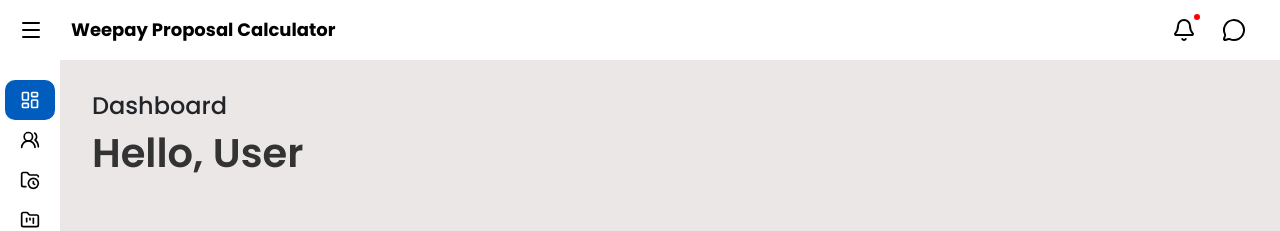
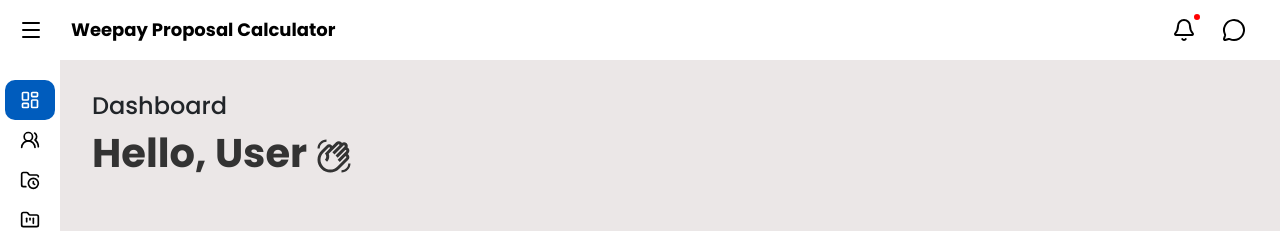
Before and after one commit to AnonymouslyCuteAndSlayed/WeepayNew, a React (Vite) app: page /dashboard in a window 1280 px wide. Shown: the top 231 px of the page. Built offline with nearby package versions, Linux system fonts and the light colour scheme.

Commit message:
done greetings with hand

```diff
--- a/package.json
+++ b/package.json
@@ -10,6 +10,8 @@
     "preview": "vite preview"
   },
   "dependencies": {
+    "@mdi/js": "^7.4.47",
+    "@mdi/react": "^1.6.1",
     "bootstrap": "^5.3.8",
     "html2canvas": "^1.4.1",
     "jspdf": "^3.0.2",
--- a/src/features/Dashboard/dashboard.jsx
+++ b/src/features/Dashboard/dashboard.jsx
@@ -1,6 +1,9 @@
 import React, { useState } from 'react';
 import Sidebar from '../../common/navs/Sidebar/sidebar.jsx';
 import "../../styles/dashboard/dashboard.css";
+import { mdiHandWaveOutline, mdiAccount } from "@mdi/js";
+import Icon from '@mdi/react';
+
 
 function Dashboard() {
   const [activeItem, setActiveItem] = useState('dashboard');
@@ -23,11 +26,13 @@ function Dashboard() {
           <main className="main-content">
             <div className="greetingsText">
                     <h4>Dashboard</h4>
-                    <h1>Hello, {name}</h1>
+                    <h1 className='fw-bold'>Hello, {name} <span className="username-icon">
+                      <Icon path={mdiHandWaveOutline} size={1.5} />
+                    </span></h1>
 
-              <div className="col1">
-                <div className="subrow1">
-                  {/* Content for subrow1 */}
+              <div className="numberContainer">
+                <div className="numberPart">
+
                 </div>
                 <div className="subrow2">
                   {/* Content for subrow2 */}
--- a/src/styles/common/navs/sidebar/sidebar.css
+++ b/src/styles/common/navs/sidebar/sidebar.css
@@ -181,9 +181,6 @@ body {
   font-weight: 600;
 }
 
-.logoutIcon {
-  margin-top: 100px;
-}
 .main-content {
   margin-left: 60px;
   margin-top: 60px;
```
Also changed, not shown: 1 other file (tests, documents, lock files or other folders).
